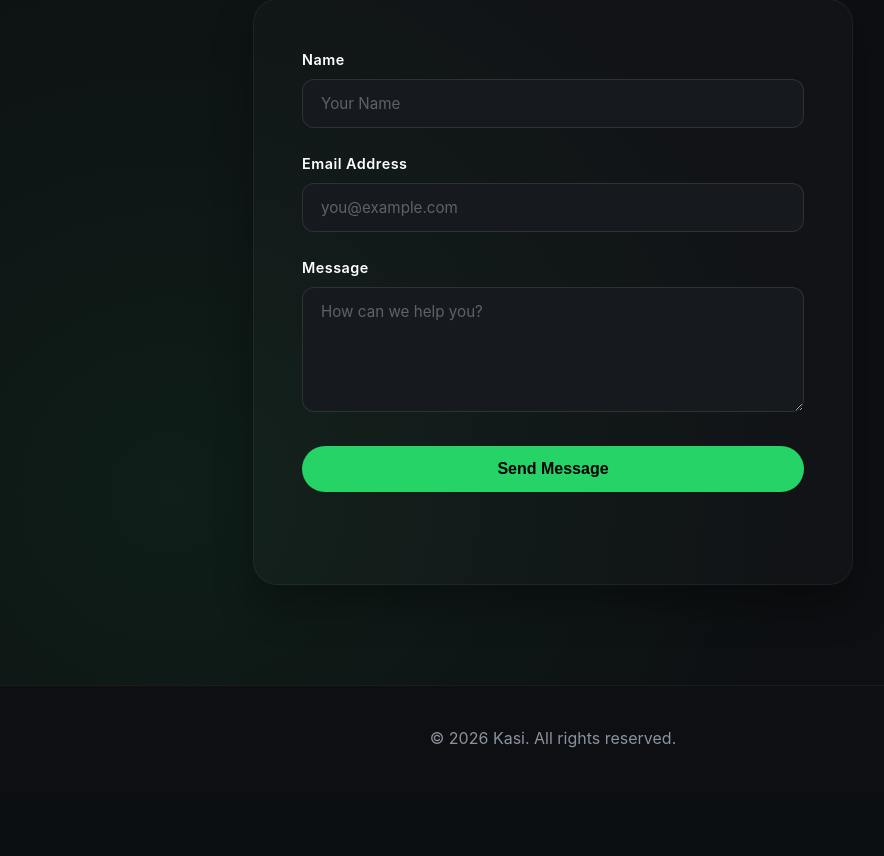
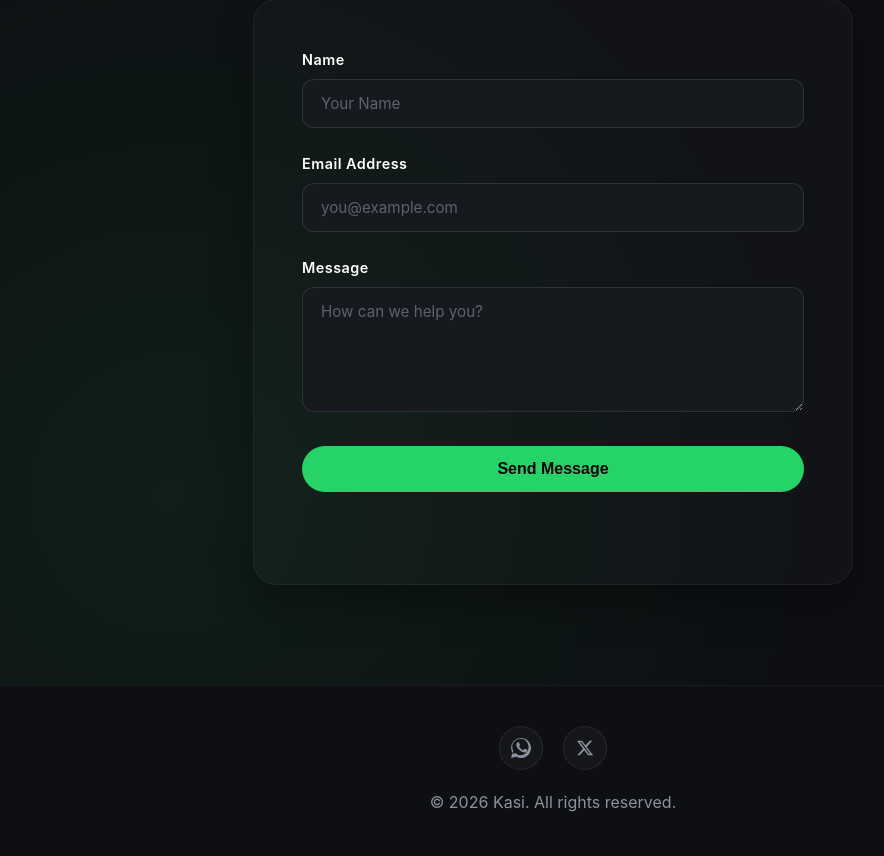
Before and after one commit to Group-2-Kisumu/Frontend, a Flask app: template templates/index.html in a window 1280 px wide. Shown: the part 2139-2995 px from the top of the page, without its empty margins (87-971 px from the left). Before the commit the page ends 2887 px from the top, so only its background shows below. Run offline with Flask 3, Linux system fonts and the light colour scheme; the template is opened without the code that fills it, so the values that code supplies are empty; parts of the project's set-up code (start-up, migrations or seed data) failed here and were passed over.

Commit message:
feat: added socials

```diff
--- a/static/style.css
+++ b/static/style.css
@@ -411,3 +411,43 @@
             .simulator-container { margin-top: 40px; }
             nav ul { display: none; }
         }
+
+        /* Social Links styling */
+        .social-links {
+            display: flex;
+            justify-content: center;
+            gap: 20px;
+            margin-bottom: 20px;
+        }
+
+        .social-link {
+            display: flex;
+            align-items: center;
+            justify-content: center;
+            width: 44px;
+            height: 44px;
+            border-radius: 50%;
+            background: rgba(255, 255, 255, 0.03);
+            border: 1px solid rgba(255, 255, 255, 0.08);
+            color: var(--text-muted);
+            font-size: 1.2rem;
+            transition: all 0.3s ease;
+        }
+
+        .social-link:hover {
+            color: var(--text-main);
+            transform: translateY(-3px);
+            background: rgba(255, 255, 255, 0.08);
+        }
+
+        .social-link.whatsapp:hover {
+            color: var(--accent-green);
+            border-color: rgba(37, 211, 102, 0.3);
+            box-shadow: 0 0 15px rgba(37, 211, 102, 0.2);
+        }
+
+        .social-link.x:hover {
+            color: #ffffff;
+            border-color: rgba(255, 255, 255, 0.3);
+            box-shadow: 0 0 15px rgba(255, 255, 255, 0.2);
+        }
--- a/templates/index.html
+++ b/templates/index.html
@@ -137,6 +137,14 @@
 
     <footer>
         <div class="container" style="text-align: center; padding: 40px 0; border-top: 1px solid rgba(255,255,255,0.05); color: var(--text-muted);">
+            <div class="social-links">
+                <a href="https://api.whatsapp.com/send/?phone=14155238886&text=Hello%21+I+was+referred+by+a+friend+%EF%BF%BD%0A%0A%28Ref%3A+%23faqs%29&type=phone_number&app_absent=0" class="social-link whatsapp" target="_blank" aria-label="WhatsApp">
+                    <svg style="width: 20px; height: 20px; fill: currentColor;" viewBox="0 0 24 24"><path d="M.057 24l1.687-6.163c-1.041-1.804-1.588-3.849-1.587-5.946C.06 5.348 5.397.01 12.008.01c3.202.001 6.212 1.246 8.477 3.514 2.266 2.268 3.507 5.28 3.505 8.484-.004 6.657-5.34 11.997-11.953 11.997-2.005-.001-3.973-.502-5.73-1.455L0 24zm6.59-4.846c1.6.95 3.188 1.449 4.625 1.451 5.403.002 9.803-4.394 9.806-9.799.002-2.618-1.01-5.078-2.854-6.924C16.379 2.036 13.918 1.02 11.298 1.02c-5.409 0-9.809 4.397-9.812 9.802-.001 1.64.43 3.238 1.248 4.654l-.989 3.613 3.702-.971zm12.39-5.111c-.33-.165-1.951-.963-2.248-1.073-.297-.109-.514-.165-.729.165-.215.33-.83 1.048-1.016 1.268-.188.219-.375.247-.704.082-.33-.165-1.393-.513-2.656-1.64-1.01-.9-1.691-2.012-1.888-2.34-.197-.33-.02-.508.145-.672.149-.148.33-.384.495-.577.165-.192.22-.32.33-.533.109-.215.056-.403-.028-.567-.082-.165-.729-1.758-1.002-2.411-.266-.64-.538-.552-.729-.562-.188-.01-.403-.012-.619-.012-.215 0-.567.082-.864.403-.297.321-1.134 1.109-1.134 2.702 0 1.593 1.157 3.13 1.318 3.348.162.219 2.278 3.477 5.517 4.881.77.334 1.373.533 1.841.682.774.246 1.479.211 2.037.128.621-.093 1.951-.798 2.224-1.57.272-.772.272-1.434.192-1.57-.081-.137-.297-.219-.627-.384z"/></svg>
+                </a>
+                <a href="https://x.com/kasi_pay" class="social-link x" target="_blank" aria-label="X (formerly Twitter)">
+                    <svg style="width: 18px; height: 18px; fill: currentColor;" viewBox="0 0 24 24"><path d="M18.244 2.25h3.308l-7.227 8.26 8.502 11.24H16.17l-5.214-6.817L4.99 21.75H1.68l7.73-8.835L1.254 2.25H8.08l4.713 6.231zm-1.161 17.52h1.833L7.084 4.126H5.117z"/></svg>
+                </a>
+            </div>
             <p>&copy; 2026 Kasi. All rights reserved.</p>
         </div>
     </footer>
```
